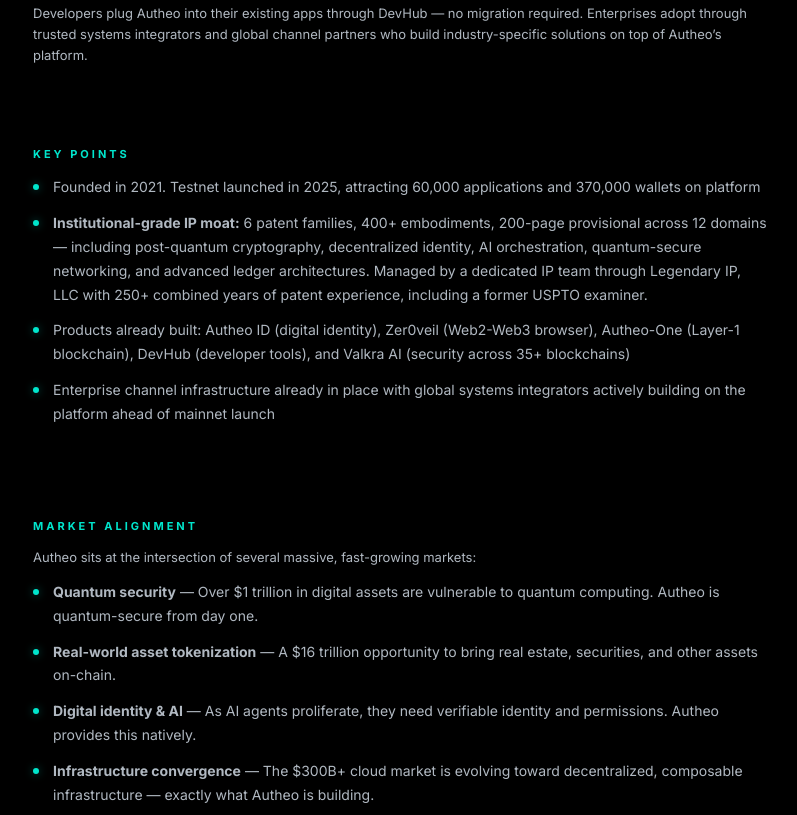
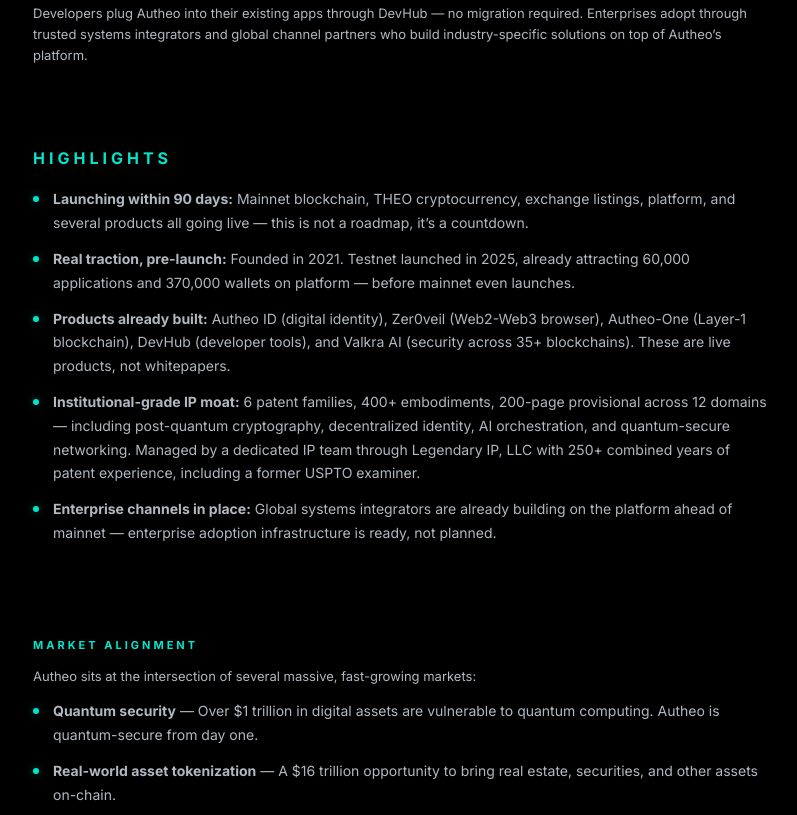
Before and after one commit to gsbayless/autheo-blurb, a website built with Vite: page index.html in a window 1280 px wide. Shown: the part 1644-2459 px from the top of the page, without its empty margins (239-1036 px from the left). Built offline with nearby package versions, Linux system fonts and the light colour scheme.

Commit message:
Highlights section, Global Channels, PMF heading hierarchy

```diff
--- a/index.html
+++ b/index.html
@@ -76,12 +76,13 @@
   <!-- ===== 3. KEY POINTS ===== -->
   <section class="section" id="key-points">
     <div class="container">
-      <h3 class="section-label" data-reveal>Key Points</h3>
+      <h2 class="section-heading" data-reveal>Highlights</h2>
       <ul class="key-points-list">
-        <li data-reveal>Founded in 2021. Testnet launched in 2025, attracting 60,000 applications and 370,000 wallets on platform</li>
-        <li data-reveal><strong>Institutional-grade IP moat:</strong> 6 patent families, 400+ embodiments, 200-page provisional across 12 domains — including post-quantum cryptography, decentralized identity, AI orchestration, quantum-secure networking, and advanced ledger architectures. Managed by a dedicated IP team through Legendary IP, LLC with 250+ combined years of patent experience, including a former USPTO examiner.</li>
-        <li data-reveal>Products already built: Autheo ID (digital identity), Zer0veil (Web2-Web3 browser), Autheo-One (Layer-1 blockchain), DevHub (developer tools), and Valkra AI (security across 35+ blockchains)</li>
-        <li data-reveal>Enterprise channel infrastructure already in place with global systems integrators actively building on the platform ahead of mainnet launch</li>
+        <li data-reveal><strong>Launching within 90 days:</strong> Mainnet blockchain, THEO cryptocurrency, exchange listings, platform, and several products all going live — this is not a roadmap, it’s a countdown.</li>
+        <li data-reveal><strong>Real traction, pre-launch:</strong> Founded in 2021. Testnet launched in 2025, already attracting 60,000 applications and 370,000 wallets on platform — before mainnet even launches.</li>
+        <li data-reveal><strong>Products already built:</strong> Autheo ID (digital identity), Zer0veil (Web2-Web3 browser), Autheo-One (Layer-1 blockchain), DevHub (developer tools), and Valkra AI (security across 35+ blockchains). These are live products, not whitepapers.</li>
+        <li data-reveal><strong>Institutional-grade IP moat:</strong> 6 patent families, 400+ embodiments, 200-page provisional across 12 domains — including post-quantum cryptography, decentralized identity, AI orchestration, and quantum-secure networking. Managed by a dedicated IP team through Legendary IP, LLC with 250+ combined years of patent experience, including a former USPTO examiner.</li>
+        <li data-reveal><strong>Enterprise channels in place:</strong> Global systems integrators are already building on the platform ahead of mainnet — enterprise adoption infrastructure is ready, not planned.</li>
       </ul>
     </div>
   </section>
@@ -138,14 +139,14 @@
   <!-- ===== 6. PRODUCT-MARKET FIT ===== -->
   <section class="section" id="product-market">
     <div class="container">
-      <h3 class="section-label" data-reveal>Product-Market Fit</h3>
+      <h2 class="section-heading" data-reveal>Product-Market Fit</h2>
       <p class="body-text" data-reveal>Great platforms don’t prove product-market fit one customer at a time — they create movements. Bitcoin had an anonymous founder, no funding, and an 8-page paper. Mosaic was “just a browser.” Both changed the world because they gave people powerful tools for free and let adoption happen organically. Autheo follows the same model: AutheoID, Zer0veil, and DevHub are completely free — high-value, immediately useful, with zero friction. Combined with 100M+ transactions per second and security built for the quantum era, the platform is designed to pull users in rather than push products out.</p>
 
       <h3 class="section-label" data-reveal style="margin-top:24px; color:#00E5CC;">For Developers</h3>
       <p class="body-text" data-reveal>Developers use DevHub to build and launch applications on Autheo in minutes. Free tools, no barriers, immediate access to the full platform — identity, security, storage, payments. Every app they build makes the ecosystem more valuable.</p>
 
       <h3 class="section-label" data-reveal style="margin-top:24px; color:#F5A623;">For Enterprises via Global Channel Partners</h3>
-      <p class="body-text" data-reveal>Large organizations don’t adopt platforms directly — they work with trusted systems integrators. Autheo’s channel partners take the product suite (Autheo-One, AutheoLink, Quantum Mesh, DevHub, Hive Security, zer0veil) and build tailored, industry-specific solutions. The enterprise client gets a turnkey product. Autheo gets scaled adoption across verticals:</p>
+      <p class="body-text" data-reveal>Large organizations don’t adopt platforms directly — they work with trusted systems integrators. Autheo has built an internal Global Channels department staffed by industry veterans who have built multi-billion-dollar global channel networks, and is already onboarding partners in this arena. These channel partners take the product suite (Autheo-One, AutheoLink, Quantum Mesh, DevHub, Hive Security, zer0veil) and build tailored, industry-specific solutions. The enterprise client gets a turnkey product. Autheo gets scaled adoption across verticals:</p>
       <ul class="key-points-list">
         <li data-reveal><strong>Healthcare</strong> — Secure patient identity, portable medical records, cross-provider data sharing</li>
         <li data-reveal><strong>Finance & Banking</strong> — Compliant cross-border payments, asset tokenization, integrated banking rails</li>
--- a/src/style.css
+++ b/src/style.css
@@ -142,6 +142,15 @@ img {
 .section {
   padding: 40px 0;
   position: relative;
+}
+
+.section-heading {
+  font-size: 16px;
+  font-weight: 700;
+  text-transform: uppercase;
+  letter-spacing: 4px;
+  color: var(--section-label);
+  margin-bottom: 16px;
 }
 
 .section-label {
```
Also changed, not shown: dist/assets/index-BEnc-N0T.css (added), dist/assets/index-Do0Q6aEQ.js (renamed from dist/assets/index-HCsY13zZ.js), dist/assets/index-euH1mgjP.css (deleted), dist/index.html.
